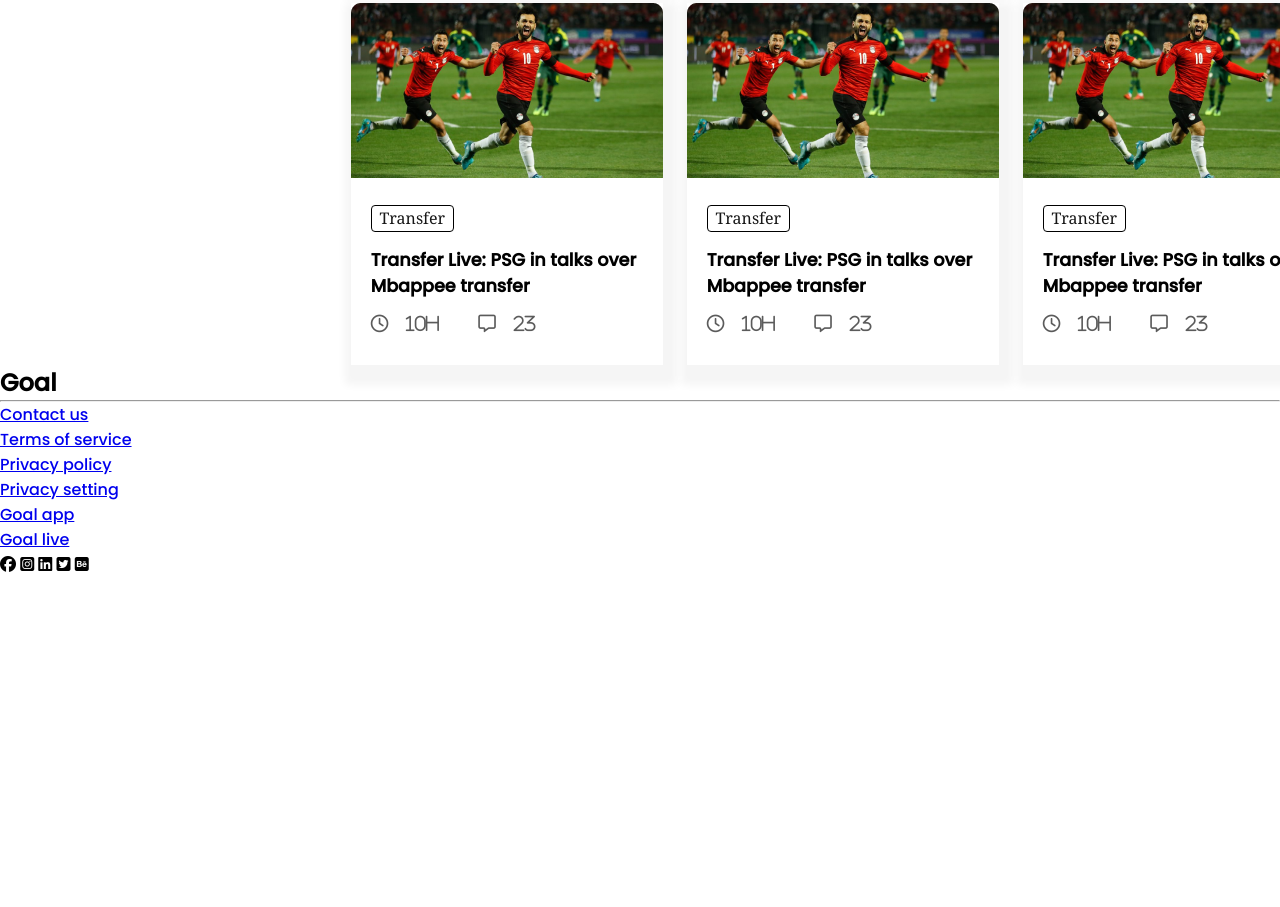
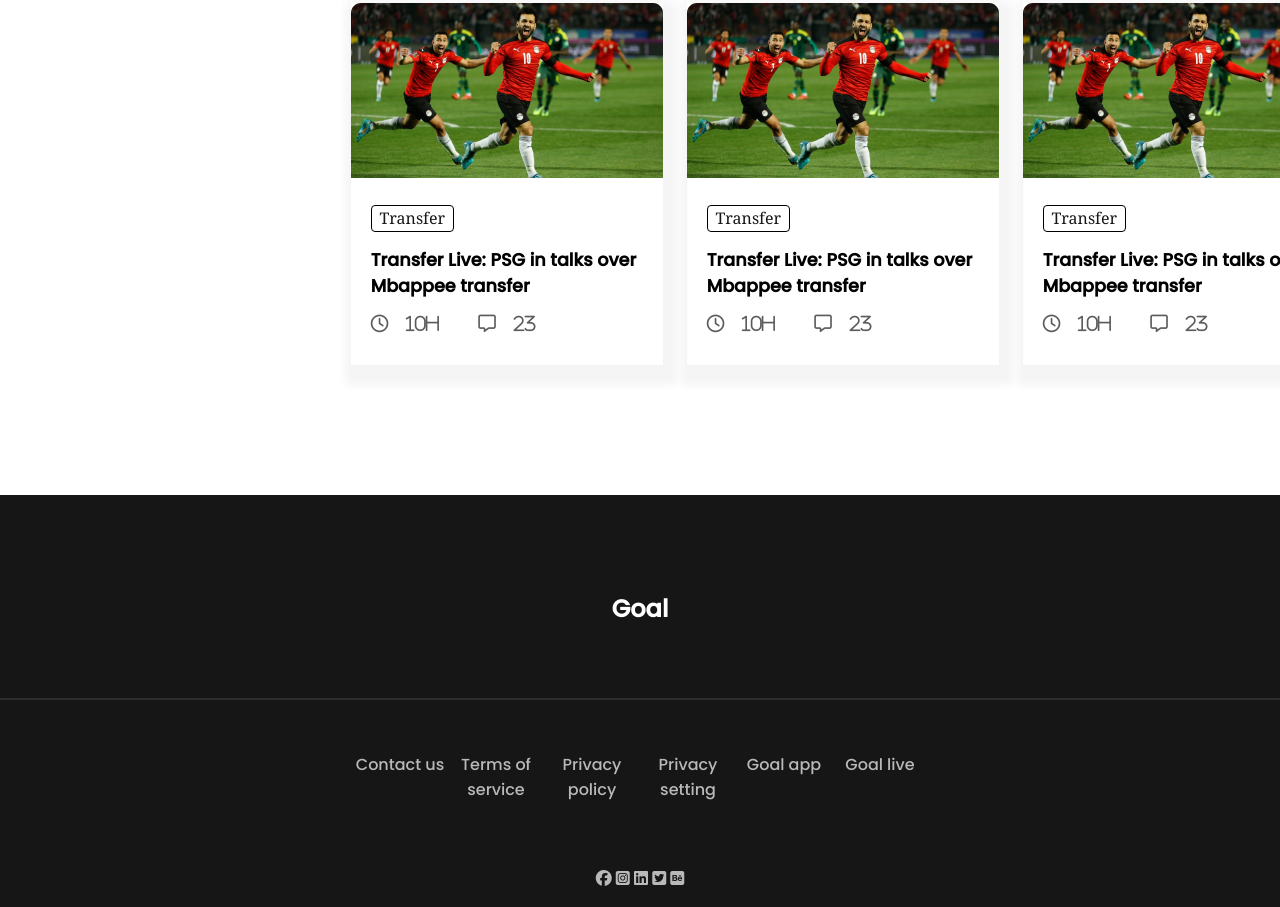
Before and after one commit to arnobshishir/world-cup-main, a plain HTML site: page index.html in a window 1280 px wide. Shown: the part 1381-2288 px from the top of the page. Before the commit the page ends 1958 px from the top, so only its background shows below. Drawn offline with Linux system fonts and the light colour scheme.

Commit message:
static page1 complete

```diff
--- a/styles/style.css
+++ b/styles/style.css
@@ -77,6 +77,7 @@ header {
 main {
     display: flex;
     margin-right: 8.75em;
+    margin-bottom: 8.125em;
 }
 
 .news-container {
@@ -186,3 +187,43 @@ section .news {
 .fa-clock span {
     padding-left: 1em;
 }
+
+/* ----------------
+footer part CSS start
+--------------------  */
+footer {
+    background-color: #161616;
+    text-align: center;
+
+}
+
+footer h2 {
+    color: #FFFFFF;
+    padding-top: 4em;
+    padding-bottom: 3em;
+}
+
+footer hr {
+    border: 1px solid rgba(255, 255, 255, 0.1);
+    width: 82.5em;
+    margin: auto;
+}
+
+.bottom-part {
+    display: grid;
+    grid-template-columns: repeat(6, 1fr);
+    justify-content: space-evenly;
+    margin: 3.25em 22em 3em 22em;
+}
+
+.bottom-part a {
+    text-decoration: none;
+    color: #B9B9B9;
+
+}
+
+.social-icon {
+    color: #B9B9B9;
+    padding: 1em;
+
+}
```
